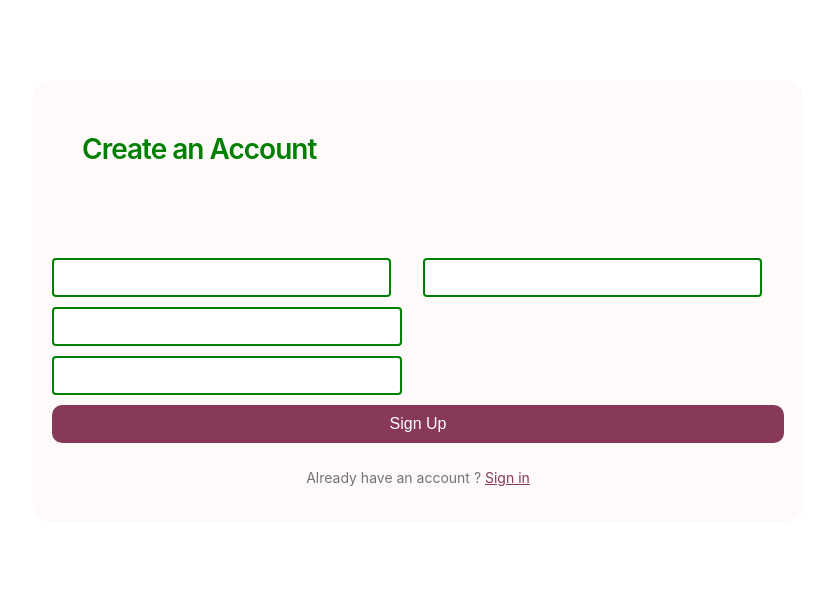
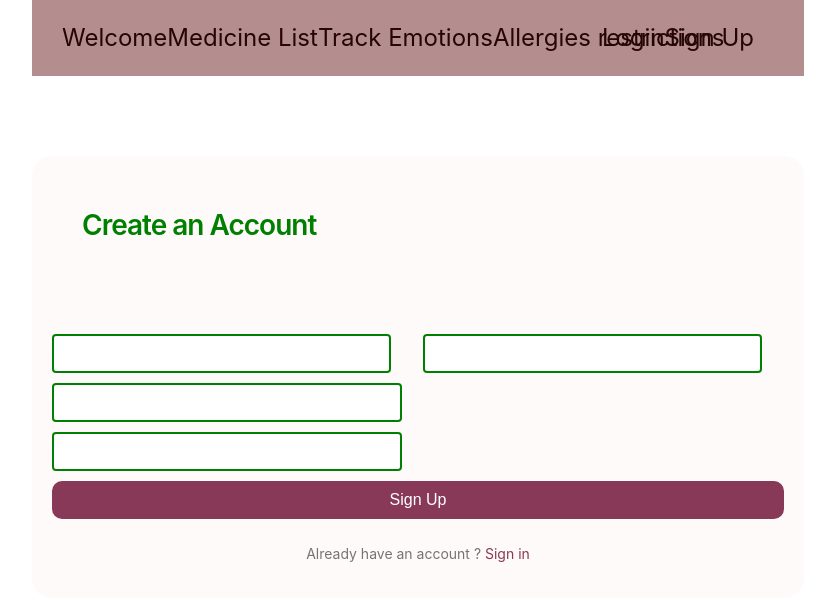
Before and after one commit to sameedJafri/medHealth, a React (Vite) app in the folder client/frontend/: page /RegisterPage in a window 1280 px wide. Shown: the top 600 px of the page, without its empty margins (222-1057 px from the left). Built offline with nearby package versions, Linux system fonts and the light colour scheme.

Commit message:
applying navbar to some pages

```diff
--- a/client/frontend/src/App.jsx
+++ b/client/frontend/src/App.jsx
@@ -2,15 +2,20 @@ import './App.css'
 import { BrowserRouter as Router, Routes, Route } from 'react-router-dom';
 import LoginPage from './Pages/LoginPage';
 import RegisterPage from './Pages/RegisterPage';
+import Home from './Pages/Home'
 
 function App() {
   return (
+
+    <>
     <Router>
       <Routes>
         <Route path="/" element={<LoginPage />} />
         <Route path="/RegisterPage" element={<RegisterPage />} />
+        <Route path="/Home" element={<Home />} />
       </Routes>
     </Router>
+    </>
   );
 }
 
--- /dev/null
+++ b/client/frontend/src/Pages/Components/NavBar.jsx
@@ -0,0 +1,35 @@
+import './Styles/NavBar.css';
+
+function NavBar() {
+
+    //const [userLoggedIn, setUserLoggerIn] = useState(false);
+
+    return (
+        <div id="navbar">
+            <div className="nav-sub">
+                <li>
+                    <a href="/Home"> Welcome </a>
+                </li>
+                <li>
+                    <a href="/MedicineList"> Medicine List</a>
+                </li>
+                <li>
+                    <a href="/Emotions"> Track Emotions</a>
+                </li>
+                <li>
+                    <a href="/Restrictions"> Allergies restrictions</a>
+                </li>
+            </div>
+            <div className="nav-sub">
+                <li>
+                    <a href="/"> Login </a>
+                </li>
+                <li>
+                    <a href="/RegisterPage"> Sign Up </a>
+                </li>
+            </div>
+        </div>
+    );
+}
+
+export default NavBar;
--- /dev/null
+++ b/client/frontend/src/Pages/Components/styles/NavBar.css
@@ -0,0 +1,38 @@
+#navbar {
+    display: flex;
+    justify-content: space-between;
+    min-width: 480px;
+    margin: auto;
+    padding: 20px 30px;
+    background-color: rgb(180, 142, 142);
+}
+
+#navbar li{
+  display: flex;
+  flex-direction: row;
+  list-style-type: none;
+  cursor: pointer;
+  font-size: 1.5em;
+  text-wrap: nowrap;
+  justify-content: space-between;
+}
+
+.nav-sub {
+    display: flex;
+    max-width: 450px;
+    min-width: 100px;
+    margin-right: 20px;
+}
+
+#navbar li:hover, #navbar a:hover {
+    color: rgb(240, 205, 205);
+}
+
+a:link {
+  text-decoration: none;
+
+}
+
+a:visited {
+    text-decoration: none;
+}
--- /dev/null
+++ b/client/frontend/src/Pages/Home.jsx
@@ -0,0 +1,14 @@
+import './Home.css';
+import NavBar from './Components/NavBar';
+
+
+function Home(){
+
+    return (
+        <div className = "content-wrap">
+            <NavBar/>
+            <p>Hello this will be the welcome page</p>
+        </div>
+      );
+}
+export default Home;
--- a/client/frontend/src/Pages/LoginPage.jsx
+++ b/client/frontend/src/Pages/LoginPage.jsx
@@ -1,6 +1,7 @@
 //import React, { useState } from "react";
 import React from 'react';
 import { useNavigate } from 'react-router-dom';
+import NavBar from './Components/NavBar';
 import './LoginPage.css';
 
 
@@ -15,7 +16,9 @@ function LoginPage() {
     };
 
         return (
+
             <div>
+                <NavBar/>
                 <h1><span style={{ color: "green" }}>Med</span><span style={{ color: "#dddaa4" }}>Health</span></h1>
                 <div className="login-wrap">
                     <div className="card">
--- a/client/frontend/src/Pages/RegisterPage.jsx
+++ b/client/frontend/src/Pages/RegisterPage.jsx
@@ -1,9 +1,12 @@
 import './RegisterPage.css';
+import NavBar from './Components/NavBar';
 
 
 function RegisterPage(){
 
     return (
+        <div>
+            <NavBar/>
         <div className="registration-form">
           <form className="form">
             <p className="title">Create an Account </p>
@@ -18,6 +21,7 @@ function RegisterPage(){
             <p className="signin">Already have an account ? <a href="/">Sign in</a> </p>
           </form>
         </div>
+        </div>
       );
 }
 export default RegisterPage;
```
Also changed, not shown: client/frontend/src/Pages/Home.css (added).
